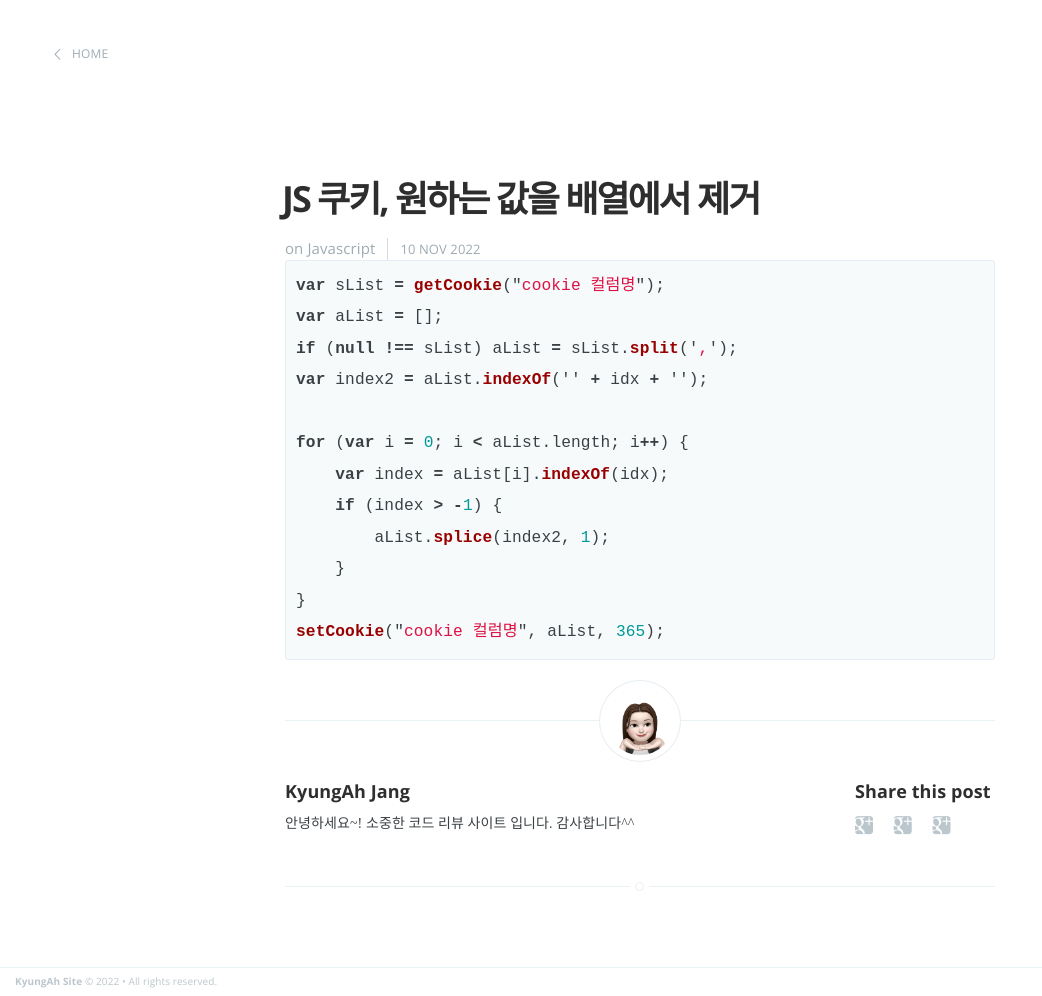
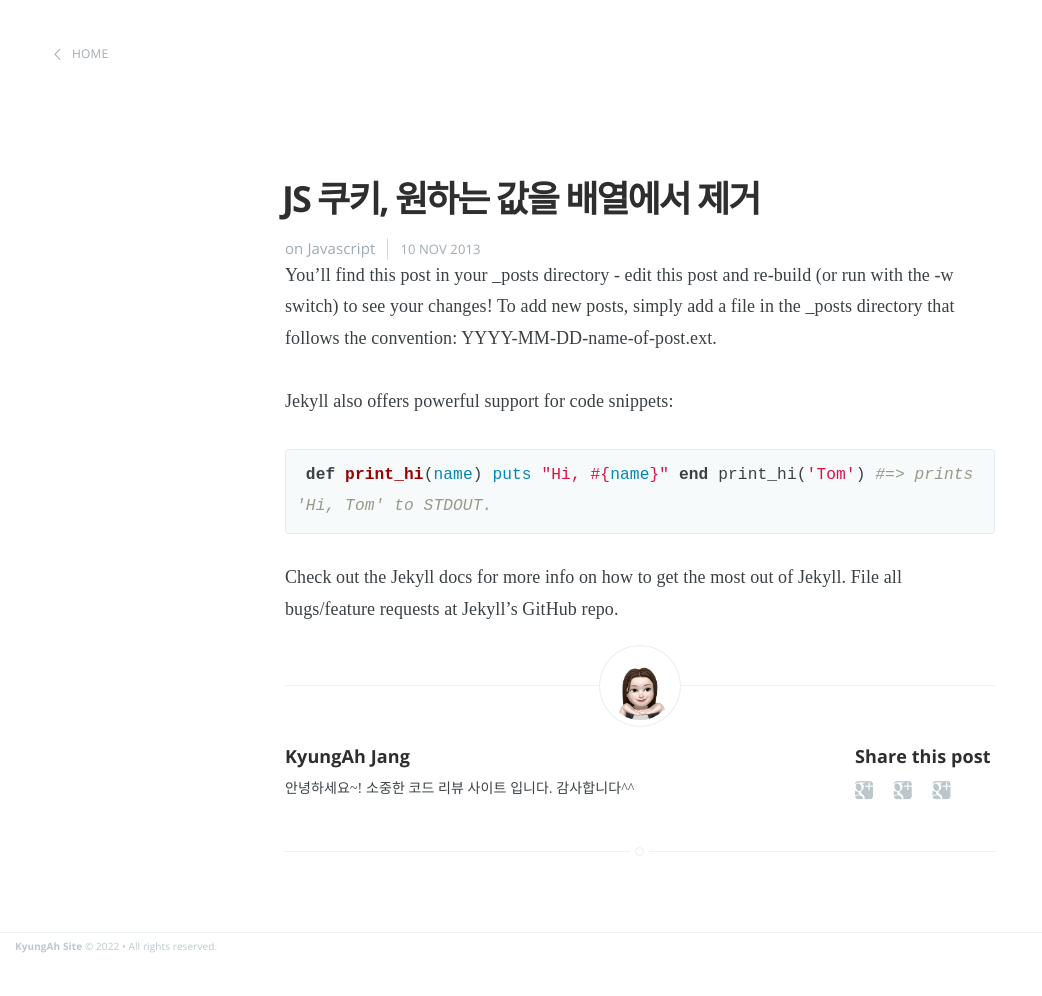
Before and after one commit to kajang93/kajang93.github.io, a Jekyll site: the page built from _posts/2022-11-10-welcome-to-jekyll.markdown, in a window 1280 px wide. Shown: the whole page, without its empty margins (0-1042 px from the left). Built offline with Jekyll 4.4.1, drawn with Linux system fonts in a browser that asks for light colours; after the commit the page ends 961 px from its top, so only the background shows below that.

Commit message:
Update 2022-11-10-welcome-to-jekyll.markdown

```diff
--- a/_posts/2022-11-10-welcome-to-jekyll.markdown
+++ b/_posts/2022-11-10-welcome-to-jekyll.markdown
@@ -1,22 +1,13 @@
 ---
 layout: post
 title:  "JS 쿠키, 원하는 값을 배열에서 제거"
-date:   2022-11-10 11:00:00
+date:   2013-11-10 02:18:00
 categories: Javascript
 ---
 
-{% highlight javascript %}
-var sList = getCookie("cookie 컬럼명");
-var aList = [];
-if (null !== sList) aList = sList.split(',');
-var index2 = aList.indexOf('' + idx + '');
 
-for (var i = 0; i < aList.length; i++) {
-    var index = aList[i].indexOf(idx);
-    if (index > -1) {
-        aList.splice(index2, 1);
-    }
-}
-setCookie("cookie 컬럼명", aList, 365);
+You'll find this post in your _posts directory - edit this post and re-build (or run with the -w switch) to see your changes! To add new posts, simply add a file in the _posts directory that follows the convention: YYYY-MM-DD-name-of-post.ext.
 
-{% endhighlight %}
+Jekyll also offers powerful support for code snippets:
+
+{% highlight ruby %} def print_hi(name) puts "Hi, #{name}" end print_hi('Tom') #=> prints 'Hi, Tom' to STDOUT. {% endhighlight %} Check out the Jekyll docs for more info on how to get the most out of Jekyll. File all bugs/feature requests at Jekyll's GitHub repo.
```
